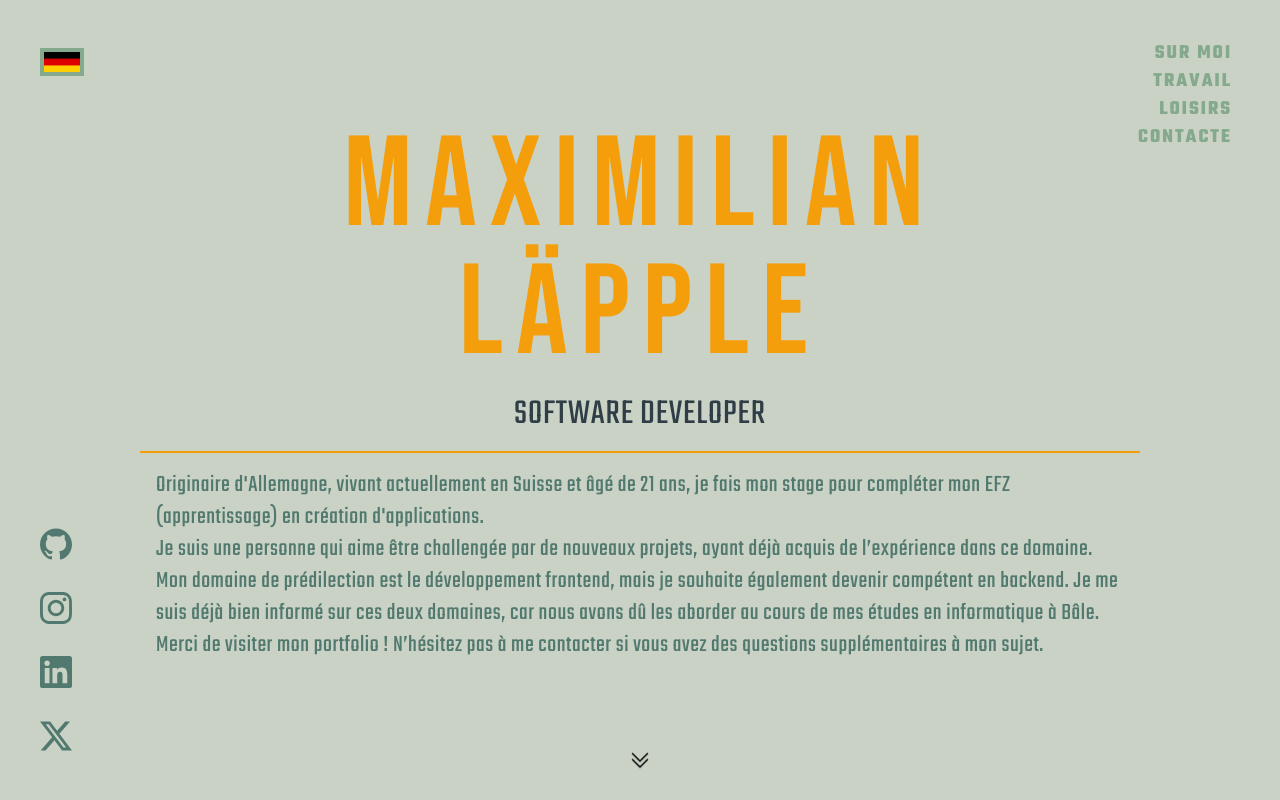
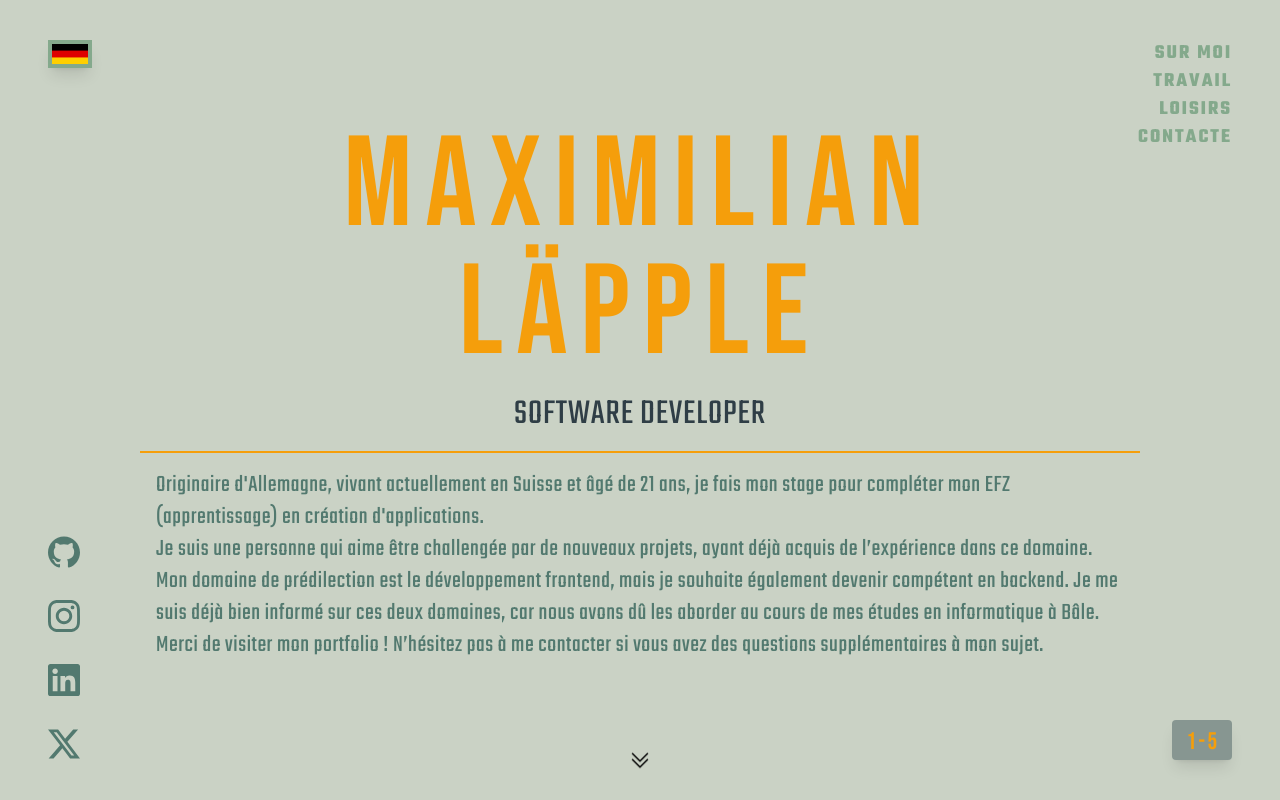
Before and after one commit to C3PHEI/portfolio, a plain HTML site: page src/index.html in a window 1280 px wide. Drawn offline with Linux system fonts and the light colour scheme.

Commit message:
Colors palette darkend

```diff
--- a/src/index.html
+++ b/src/index.html
@@ -19,7 +19,7 @@
     <div class="h-screen snap-start flex flex-col items-center justify-center relative">
 
         <!-- Sprache ändern -->
-        <button class="fixed left-0 top-0 border-4 ml-10 mt-12 min-w-[30px] min-h-[25px] items-center border-custom-green1 hover:border-custom-green2 gap-2 z-50">
+        <button class="fixed left-0 top-0 border-4 ml-12 mt-10 min-w-[30px] min-h-[25px] items-center border-custom-green1 shadow-lg hover:border-custom-green2 gap-2 z-50">
             <img src="../Flag_of_Germany.png" alt="Icon" class="w-9 h-5">
         </button>
 
@@ -56,7 +56,7 @@
                       d="m4.5 5.25 7.5 7.5 7.5-7.5m-15 6 7.5 7.5 7.5-7.5"/>
             </svg>
         </div>
-        <div class="fixed left-10 bottom-12 flex flex-col text-lg text-right gap-8 z-50">
+        <div class="fixed left-12 bottom-10 flex flex-col text-lg text-right gap-8 z-50">
             <button>
                 <svg role="img" viewBox="0 0 24 24" xmlns="http://www.w3.org/2000/svg"
                      class="h-8 w-8 fill-current text-custom-green2 hover:text-custom-green1">
@@ -86,7 +86,11 @@
                 </svg>
             </button>
         </div>
-
+        <!-- Seitenanzeige -->
+        <div id="page-indicator"
+             class="fixed right-12 bottom-10 text-2xl flex items-center justify-center pt-1 pl-0.5 font-bebas font-medium tracking-widest text-amber-500 shadow-lg bg-custom-green3 bg-opacity-45 min-w-[60px] min-h-[40px] rounded">
+            1-5
+        </div>
     </div>
 
     <!-- Abschnitt 2 -->
--- a/tailwind.config.js
+++ b/tailwind.config.js
@@ -9,7 +9,7 @@ module.exports = {
             },
             colors: {
                 'custom-gray': 'rgb(202, 210, 197)',  // Sanftes Grün-Grau
-                'custom-gray2': 'rgb(175,182,167)',  // Sanftes Grün-Grau 2
+                'custom-gray2': 'rgb(177,186,173)',  // Sanftes Grün-Grau 2
                 'custom-green1': 'rgb(132, 169, 140)',  // Hellgrün
                 'custom-green2': 'rgb(82, 121, 111)',   // Mittleres Grün-Blau
                 'custom-green3': 'rgb(53, 79, 82)',     // Dunkles Blau-Grau
```
Also changed, not shown: src/output.css.
